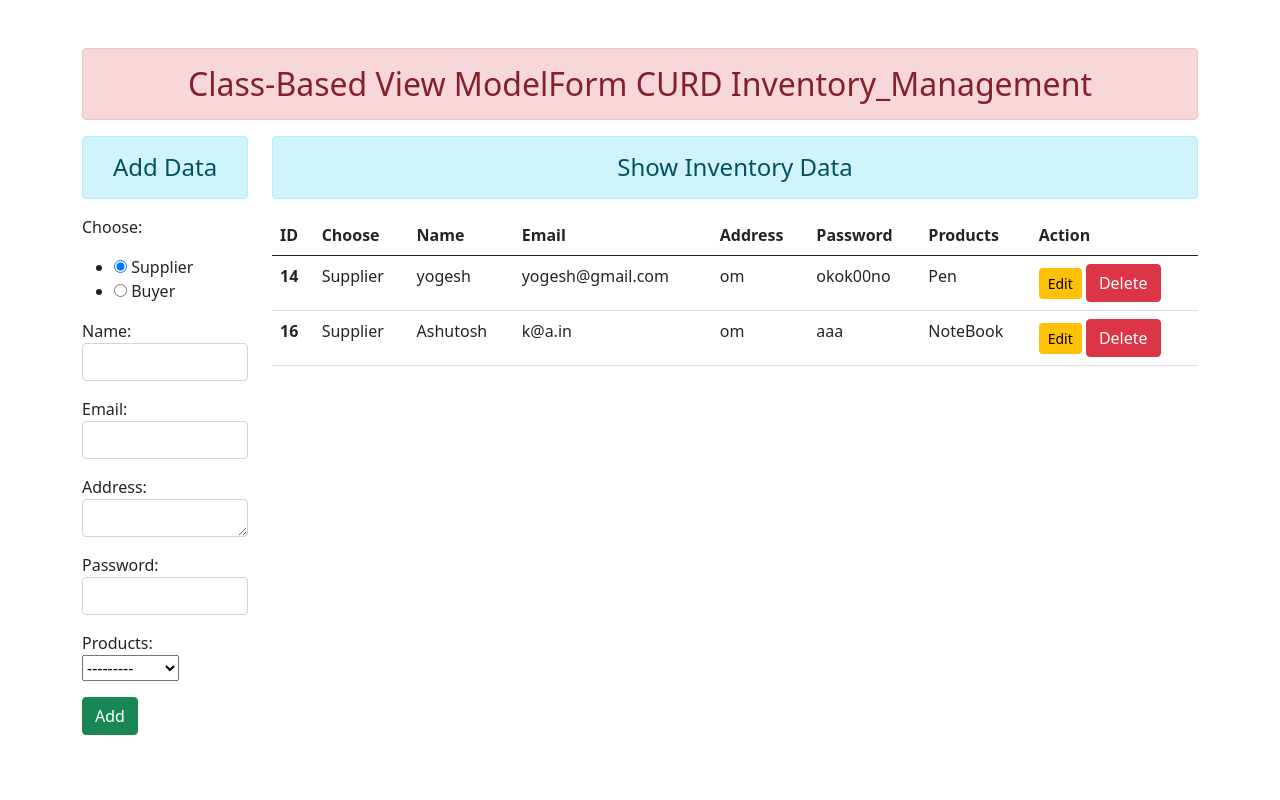
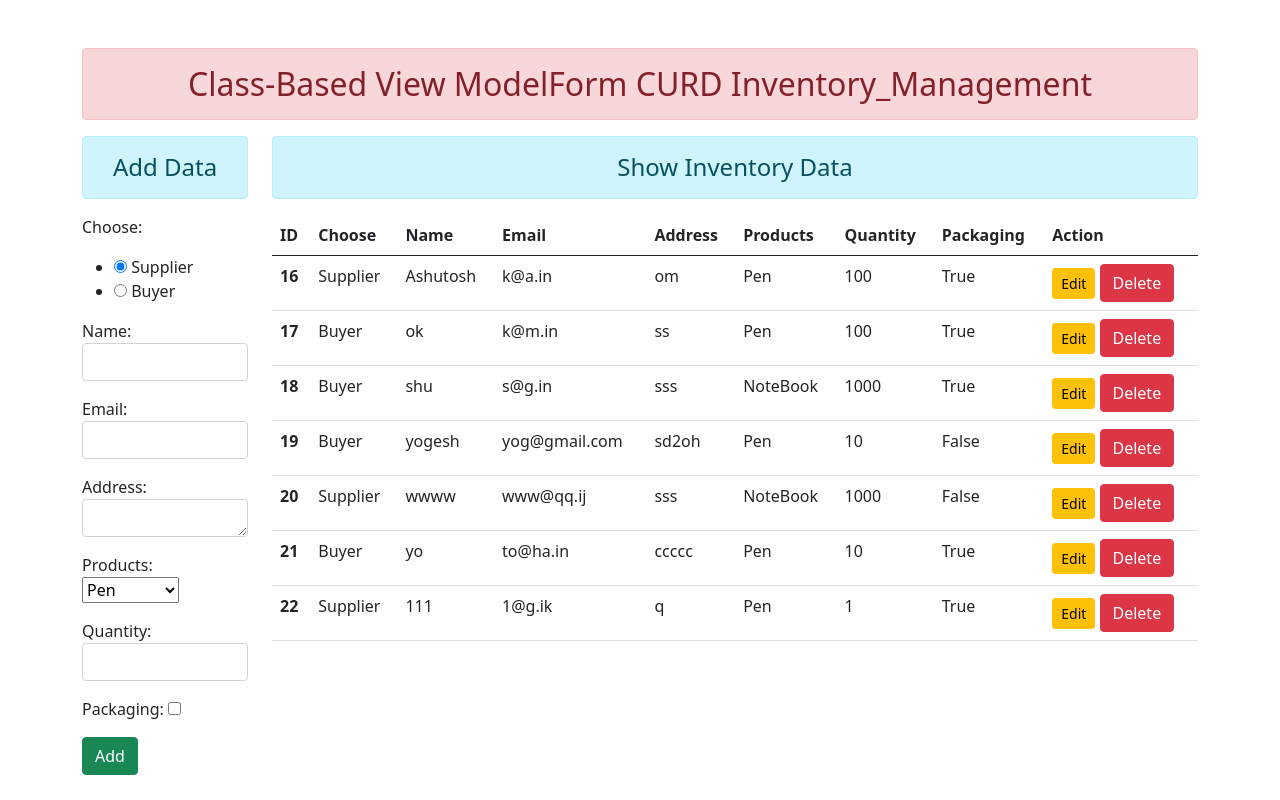
Before and after one commit to Yogi999-creator/Capstone-Inventory_Management, a Django app: page / in a window 1280 px wide. Run offline with Django 3.2, Linux system fonts and the light colour scheme; data comes from the database, SQL or seed files in the repository; some libraries are stand-ins or nearby versions.

Commit message:
Added Checkbox( Boolean data)  and  Integer Data.

```diff
--- a/Store/admin.py
+++ b/Store/admin.py
@@ -3,4 +3,4 @@ from .models import User
 # Register your models here.
 @admin.register(User)
 class UserAdmin(admin.ModelAdmin):
-    list_display = ('id','name', 'email', 'password')
+    list_display = ('id','choose','name', 'email', 'address','products', 'quantity', 'packaging')
--- a/Store/forms.py
+++ b/Store/forms.py
@@ -5,12 +5,14 @@ from .models import User
 class ItemsRegistration(forms.ModelForm):
     class Meta:
         model = User
-        fields = ['choose','name', 'email', 'address', 'password', 'products' ]
+        fields = ['choose','name', 'email', 'address', 'products', 'quantity', 'packaging' ]
         widgets = {
             'choose':forms.RadioSelect(),
             'name':forms.TextInput(attrs={'class':'form-control'}),
             'email':forms.EmailInput(attrs={'class':'form-control'}),
             'address':forms.Textarea(attrs={'class':'form-control', "rows":1, "cols":20}),
-            'password':forms.PasswordInput( render_value=True ,attrs={'class':'form-control'}),
             'products':forms.Select(),
+            'quantity':forms.TextInput(attrs={'class':'form-control'}),
+            'packaging':forms.CheckboxInput(),
+
         }
--- a/Store/models.py
+++ b/Store/models.py
@@ -16,5 +16,6 @@ class User(models.Model):
     name = models.CharField(max_length=70)
     email = models.EmailField(max_length=100)
     address = models.CharField(max_length=1000)
-    password = models.CharField(max_length=100)
-    products = models.CharField(max_length=15, choices=products, null=True)
+    products = models.CharField(max_length=15, choices=products, null=True, default="Pen")
+    quantity = models.IntegerField()
+    packaging = models.BooleanField()
--- a/Store/templates/Store/addandshow.html
+++ b/Store/templates/Store/addandshow.html
@@ -22,8 +22,10 @@
                     <th scope="col">Name</th>
                     <th scope="col">Email</th>
                     <th scope="col">Address</th>
-                    <th scope="col">Password</th>
                     <th scope="col">Products</th>
+                    <th scope="col">Quantity</th>
+                    <th scope="col">Packaging</th>
+
                     <th scope="col">Action</th>
                 </tr>
             </thead>
@@ -35,8 +37,9 @@
                     <td>{{it.name}}</td>
                     <td>{{it.email}}</td>
                     <td>{{it.address}}</td>
-                    <td>{{it.password}}</td>
                     <td>{{it.products}}</td>
+                    <td>{{it.quantity}}</td>
+                    <td>{{it.packaging}}</td>
 
                     <td>
                         <a href="{% url 'updatedata' it.id %}" class="btn btn-warning btn-sm">Edit</a>
--- a/Store/views.py
+++ b/Store/views.py
@@ -21,9 +21,11 @@ class UserAddShowView(TemplateView):
             nm = fm.cleaned_data['name']
             em = fm.cleaned_data['email']
             ad = fm.cleaned_data['address']
-            pw = fm.cleaned_data['password']
             pr = fm.cleaned_data['products']
-            reg = User(choose=ch, name=nm, email=em, address=ad ,password=pw, products=pr )
+            qq = fm.cleaned_data['quantity']
+            pk = fm.cleaned_data['packaging']
+
+            reg = User(choose=ch, name=nm, email=em, address=ad , products=pr, quantity=qq, packaging=pk)
             reg.save()
          return HttpResponseRedirect('/')
 
```
Also changed, not shown: Store/migrations/0003_auto_20210427_0313.py (added), Store/migrations/0004_remove_user_password.py (added), Store/migrations/0005_user_quantity.py (added), Store/migrations/0006_user_packaging.py (added), db.sqlite3.
